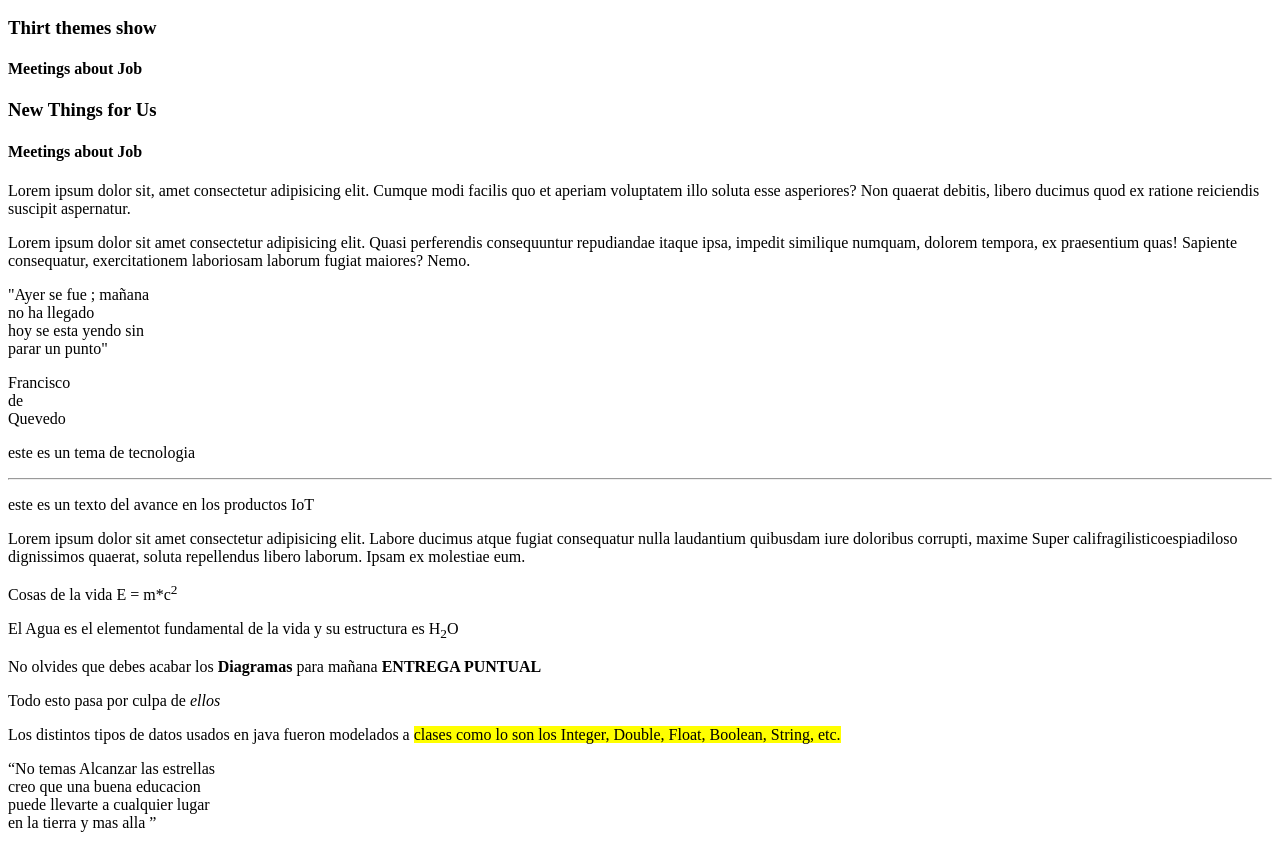
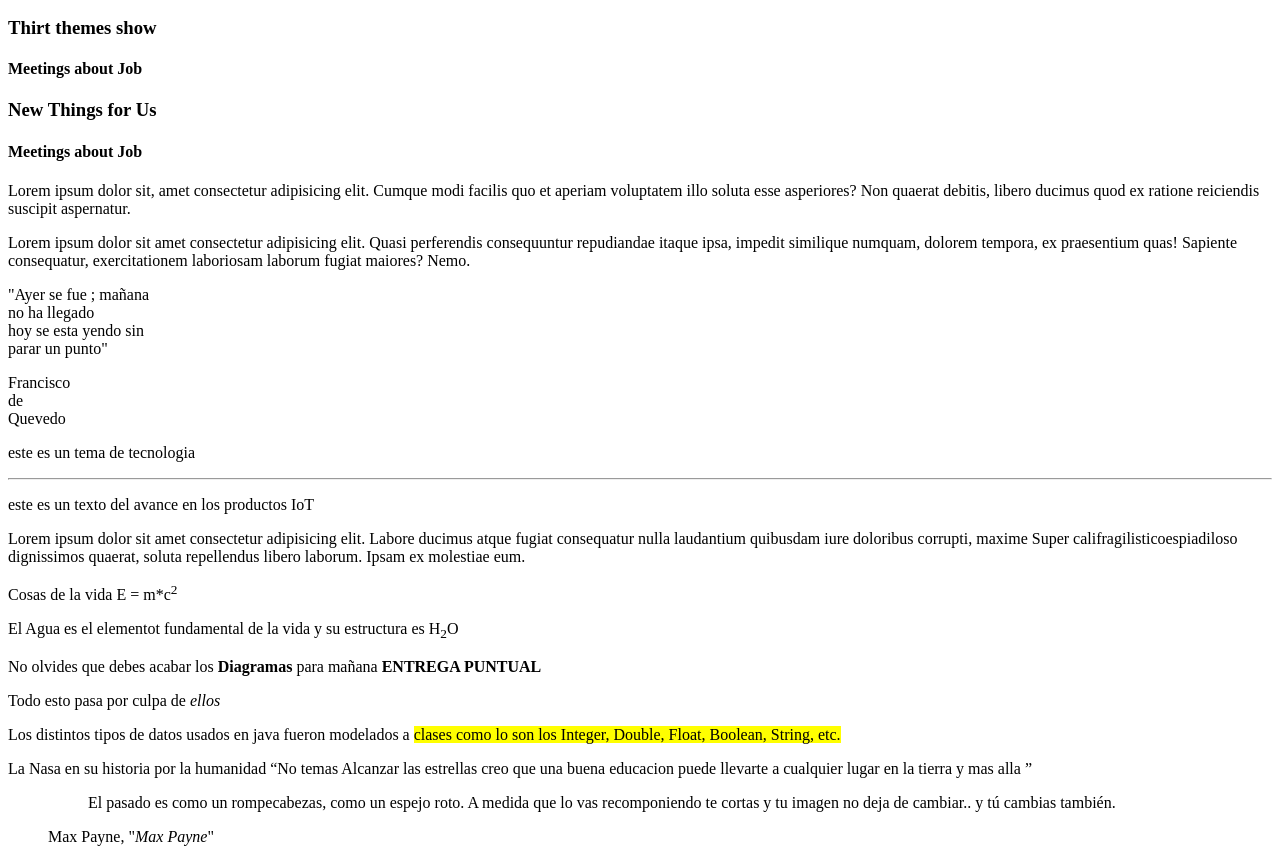
Before and after one commit to Nix-ui/elementosDeTexto, a plain HTML site: page index.html in a window 1280 px wide. Shown: the part 110-972 px from the top of the page. Drawn offline with Linux system fonts and the light colour scheme.

Commit message:
add blockquote: index.html

```diff
--- a/index.html
+++ b/index.html
@@ -62,11 +62,15 @@
         </p>
     </div>
     <div id="citas">
-        <p><q cite="https://ciencia.nasa.gov">No temas Alcanzar las estrellas <br>
-        creo que una buena educacion <br>
-        puede llevarte a cualquier lugar <br>
-        en la tierra y mas alla
+        <p> La Nasa en su historia por la humanidad <q cite="https://ciencia.nasa.gov">No temas Alcanzar las estrellas
+        creo que una buena educacion puede llevarte a cualquier lugar  en la tierra y mas alla
         </q> </p>
     </div>
+    <figure id="cita-en-bloque">
+        <blockquote cite="https://as.com/meristation/2021/07/18/reportajes/1626595099_766368.html">
+            El pasado es como un rompecabezas, como un espejo roto. A medida que lo vas recomponiendo te cortas y tu imagen no deja de cambiar.. y tú cambias también.
+        </blockquote>
+        <figcaption>Max Payne, "<cite>Max Payne</cite>"</figcaption>
+    </figure>
 </body>
 </html>
```
